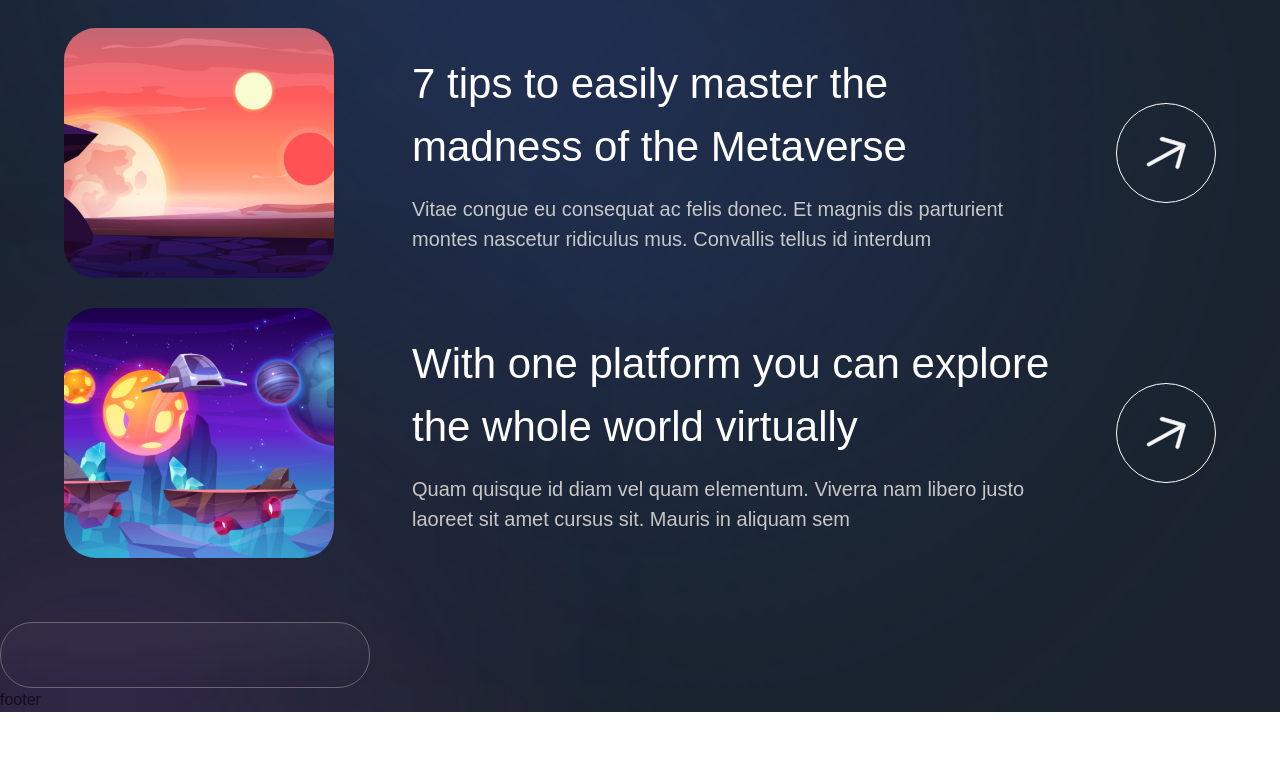
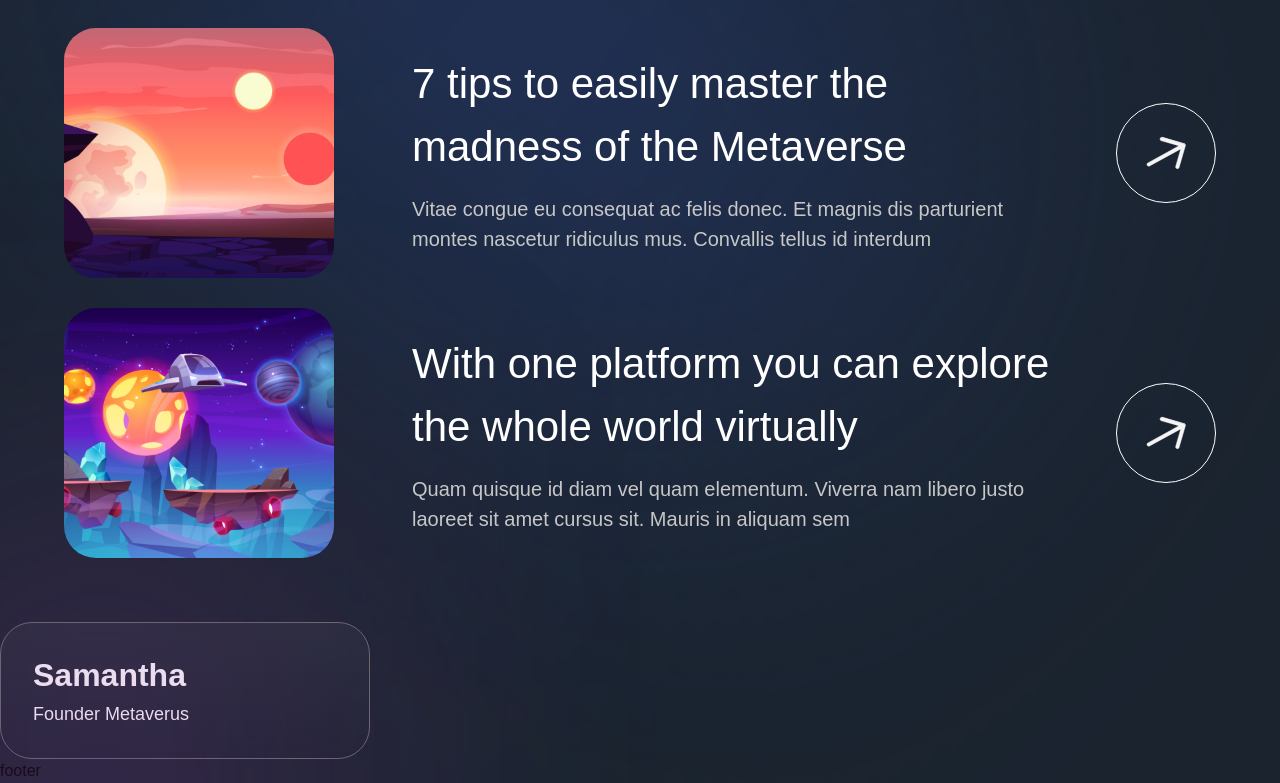
Before and after one commit to pronoia9/metaverse-madness, a Next.js app: page / in a window 1280 px wide. Shown: the part 5614-6397 px from the top of the page. Before the commit the page ends 6326 px from the top, so only its background shows below. Built offline with nearby package versions, Linux system fonts and the light colour scheme.

Commit message:
add feedback title + text

```diff
--- a/sections/Feedback.jsx
+++ b/sections/Feedback.jsx
@@ -16,6 +16,15 @@
       className='flex-[0.5] lg:max-w-[370px] flex justify-end flex-col gradient-05 sm:p-8 p-4 rounded-[32px] border-[1px] border-[#6A6A6A] relative'
       variants={fadeIn('right', 'tween', 0.2, 1)}>
       <div className='feedback-gradient' />
+
+      <div>
+        <h4 className='font-bold sm:text-[32px] text-[26px] sm:leading-[40.32px] leading-[36.32px] text-white'>
+          Samantha
+        </h4>
+        <p className='mt-[8px] font-normal sm:text-[18px] text-[12px] sm:leading-[22.68px] leading-[16.68px] text-white'>
+          Founder Metaverus
+        </p>
+      </div>
     </motion.div>
   </motion.div>
 );
```
